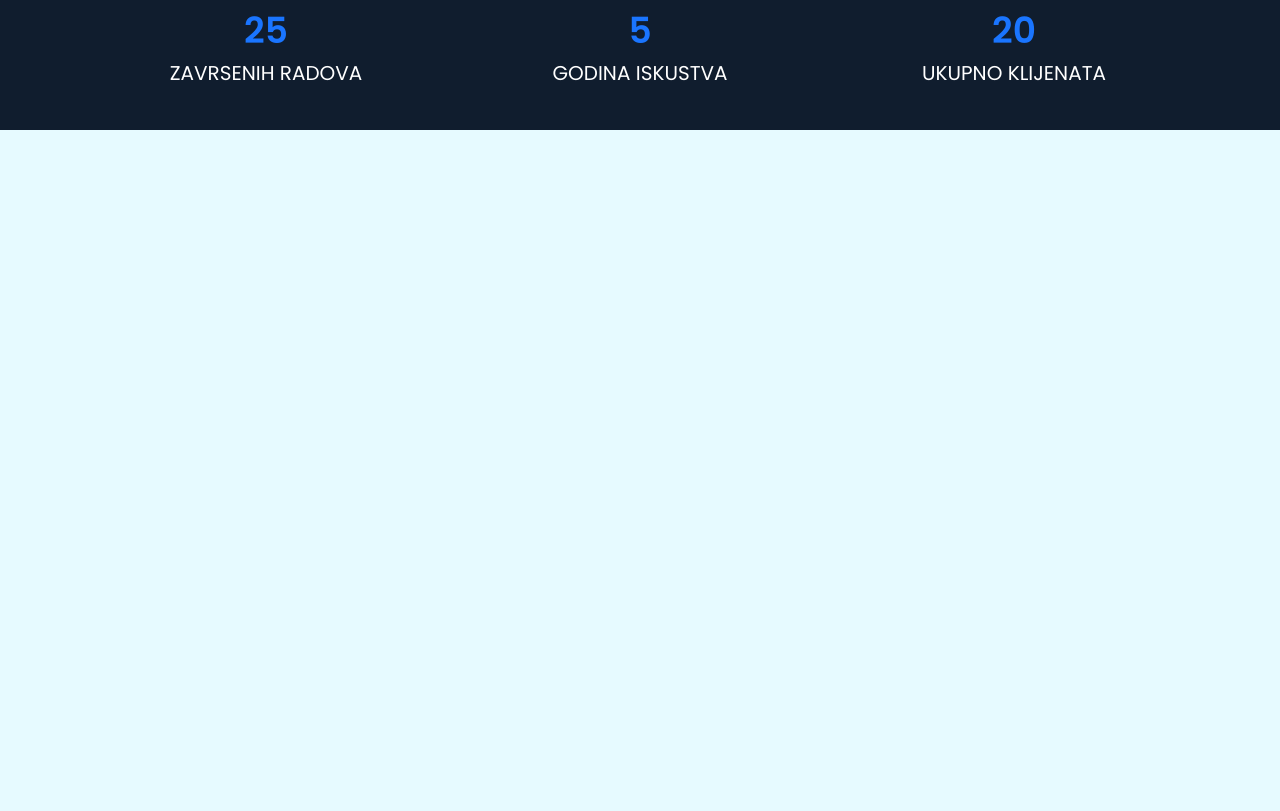
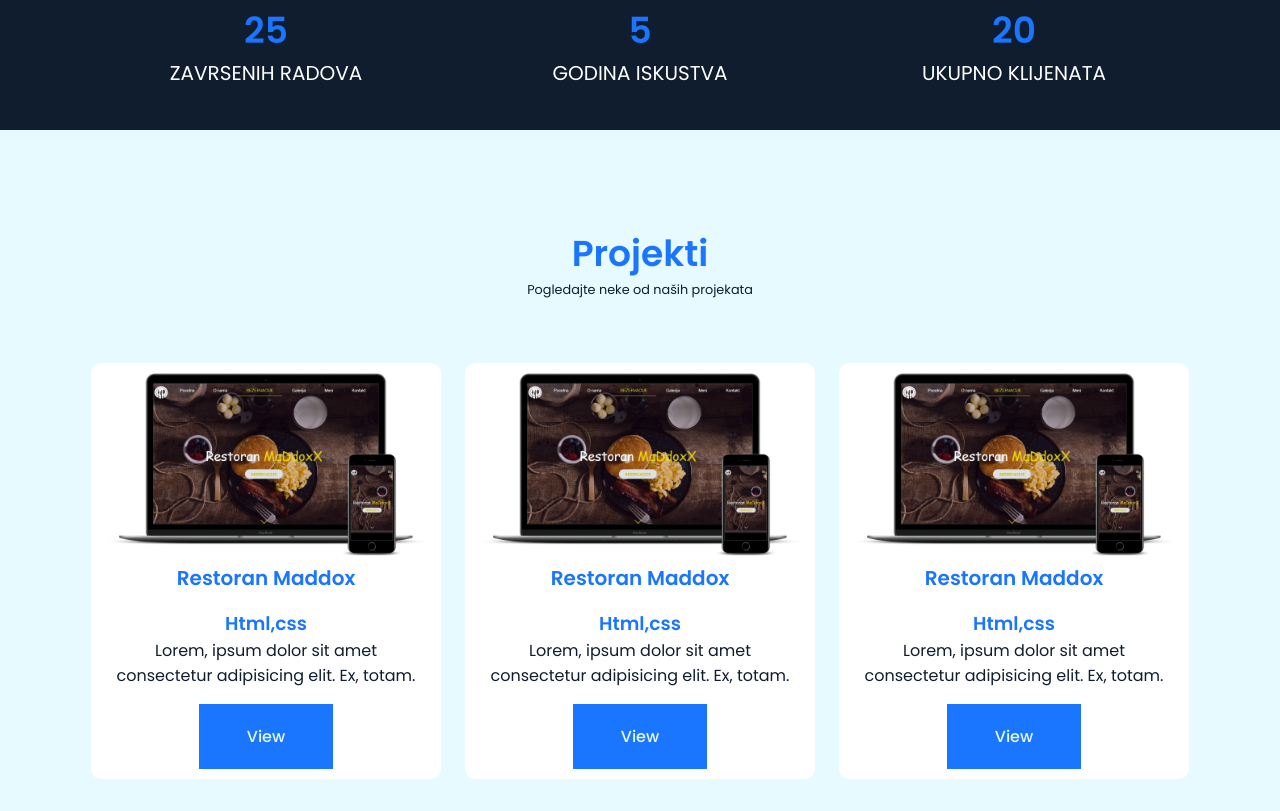
Before and after one commit to darko905/D2, a React (Create React App) app: page / in a window 1280 px wide. Shown: the part 2667-3478 px from the top of the page. Before the commit the page ends 2797 px from the top, so only its background shows below. Built offline with nearby package versions, Linux system fonts and the light colour scheme.

Commit message:
Created projects component

```diff
--- a/src/App.js
+++ b/src/App.js
@@ -2,6 +2,7 @@ import About from './components/About/About';
 import Counter from './components/Counter/Counter';
 import Header from './components/Header/Header';
 import Home from './components/Home/Home';
+import Projects from './components/Projects/Projects';
 import Service from './components/Service/Service';
 import './styles/App.css';
 
@@ -14,6 +15,7 @@ function App() {
       <About/>
       <Service/>
       <Counter/>
+      <Projects/>
     </main>
     </>
   );
--- a/src/components/About/About.js
+++ b/src/components/About/About.js
@@ -37,12 +37,6 @@ const About = () => {
             U radu sa nama imaćete pristum svim vašim nalozima za oglašavanje, i
             kompletnu kontrolu nas raspodelom budzeta i njegovom potrošnjom.
           </p>
-          {/* <a href='#contact'>
-                        <button className='button button--flex'>
-
-                            Kontakt
-                        </button>
-                    </a> */}
         </div>
       </div>
     </section>
--- /dev/null
+++ b/src/components/Projects/Projects.js
@@ -0,0 +1,42 @@
+import React from 'react'
+import Projekat1  from '../../assests/project-1.png'
+
+const Projects = () => {
+  return (
+    <section className="section projects" id="projects">
+      <h2 className="section__title">Projekti</h2>
+      <span className="section__subtitle">Pogledajte neke od naših projekata</span>
+      <div className="projects__container container grid">
+        <div className="projects__content">
+            <div>
+                <img src={Projekat1} alt="Projekat_1" />
+            </div>
+            <h2 className='projects__title'>Restoran Maddox</h2>
+            <h3 className='projects__subtitle'>Html,css</h3>
+            <p className='projects__descritpion'>Lorem, ipsum dolor sit amet consectetur adipisicing elit. Ex, totam.</p>
+            <button className='button button-flex'>View</button>
+        </div>
+        <div className="projects__content">
+            <div>
+                <img src={Projekat1} alt="Projekat_1" />
+            </div>
+            <h2 className='projects__title'>Restoran Maddox</h2>
+            <h3 className='projects__subtitle'>Html,css</h3>
+            <p className='projects__descritpion'>Lorem, ipsum dolor sit amet consectetur adipisicing elit. Ex, totam.</p>
+            <button className='button button-flex'>View</button>
+        </div>
+        <div className="projects__content">
+            <div>
+                <img src={Projekat1} alt="Projekat_1" />
+            </div>
+            <h2 className='projects__title'>Restoran Maddox</h2>
+            <h3 className='projects__subtitle'>Html,css</h3>
+            <p className='projects__descritpion'>Lorem, ipsum dolor sit amet consectetur adipisicing elit. Ex, totam.</p>
+            <button className='button button-flex'>View</button>
+        </div>
+      </div>
+    </section>
+  )
+}
+
+export default Projects
--- a/src/styles/App.css
+++ b/src/styles/App.css
@@ -374,6 +374,35 @@
     height: auto;
   }
 }
+.projects__container {
+  grid-template-columns: repeat(3, 350px);
+  justify-content: center;
+  gap: 3rem;
+}
+.projects__content {
+  text-align: center;
+  background-color: #fff;
+  border-radius: 10px;
+  padding: 10px 15px;
+}
+.projects__title {
+  font-size: 1.25rem;
+  margin-bottom: 1rem;
+}
+.projects__descritpion {
+  margin-bottom: 1rem;
+}
+
+@media screen and (max-width: 992px) {
+  .projects__container {
+    grid-template-columns: repeat(2, 270px);
+  }
+}
+@media screen and (max-width: 768px) {
+  .projects__container {
+    grid-template-columns: 1fr;
+  }
+}
 /*Base*/
 * {
   margin: 0;
--- a/src/styles/App.scss
+++ b/src/styles/App.scss
@@ -7,6 +7,7 @@
 @import './about';
 @import './service';
 @import './counter';
+@import './projects';
 
 
 
--- /dev/null
+++ b/src/styles/_projects.scss
@@ -0,0 +1,36 @@
+.projects{
+    &__container{
+        grid-template-columns: repeat(3, 350px);
+        justify-content: center;
+        gap: 3rem;
+    }
+    &__content{
+        text-align: center;
+        background-color: $white-color;
+        border-radius: 10px;
+        padding: 10px 15px;
+    }
+    &__title{
+        font-size: $h3-font-size;
+        margin-bottom: $mb-1;
+    }
+    &__descritpion{
+        margin-bottom: $mb-1;
+    }
+}
+
+@media screen and (max-width: 992px) {
+    .projects{
+        &__container{
+            grid-template-columns: repeat(2, 270px);
+        }
+    }
+}
+
+@media screen and (max-width: 768px) {
+    .projects{
+        &__container{
+            grid-template-columns: 1fr;
+        }
+    }
+}
```
Also changed, not shown: src/styles/_about.scss (+2 -33 lines), src/assests/project-1.png (added), 1 other file (tests, documents, lock files or other folders).
